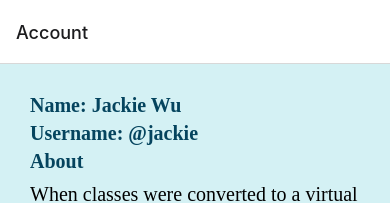
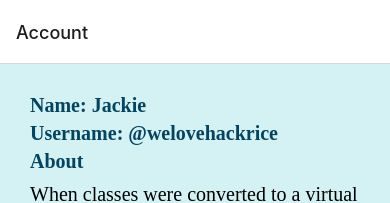
Before and after one commit to rebecca-yee/hackrice2021, a React Native app: screen /Account in a window 390 px wide. Shown: the top 203 px of the page. Built offline with nearby package versions, Linux system fonts and the light colour scheme.

Commit message:
change username

```diff
--- a/screens/Account.js
+++ b/screens/Account.js
@@ -8,8 +8,8 @@ function Account() {
   return (
     <ScrollView style={styles.container}>
       <View style={styles.body}>
-        <ListItem title="Name" subtitle="Jackie Wu" />
-        <ListItem title="Username" subtitle="@jackie" />
+        <ListItem title="Name" subtitle="Jackie" />
+        <ListItem title="Username" subtitle="@welovehackrice" />
 
         <Text
           style={{
```
